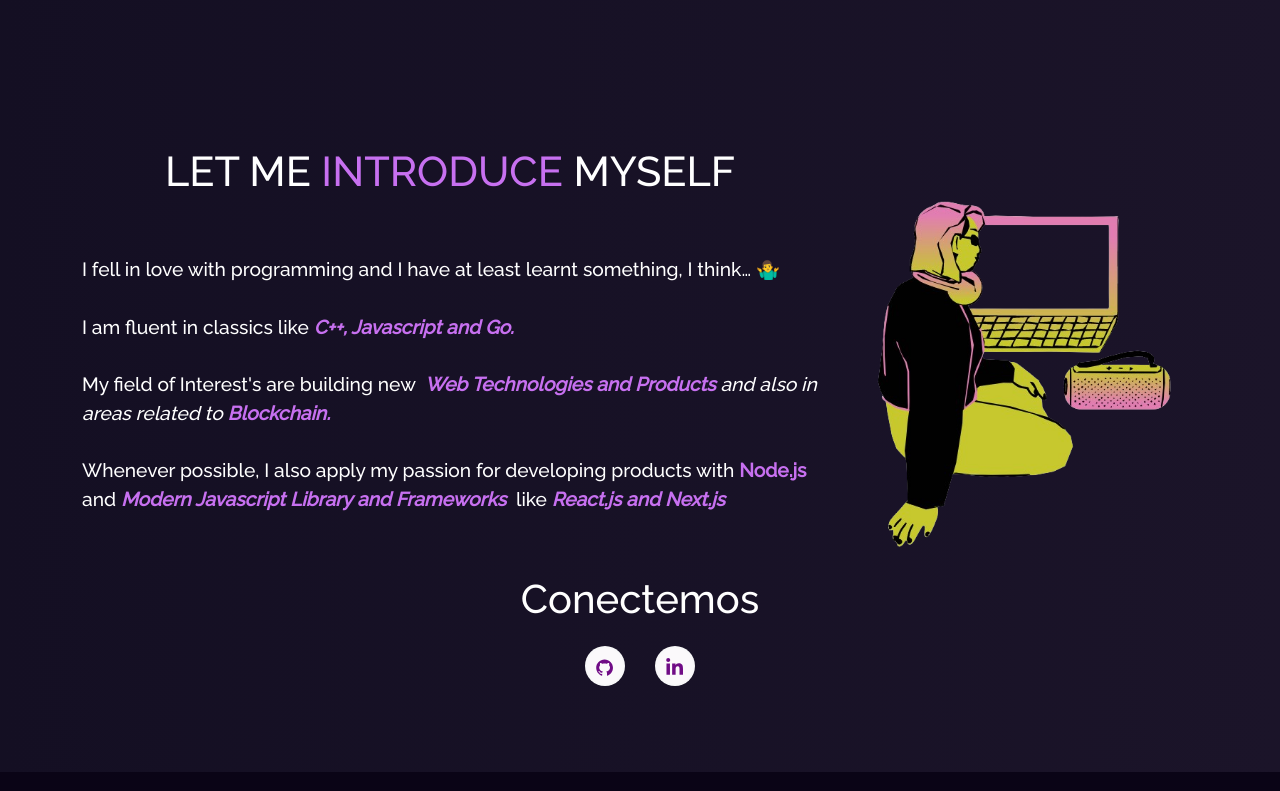
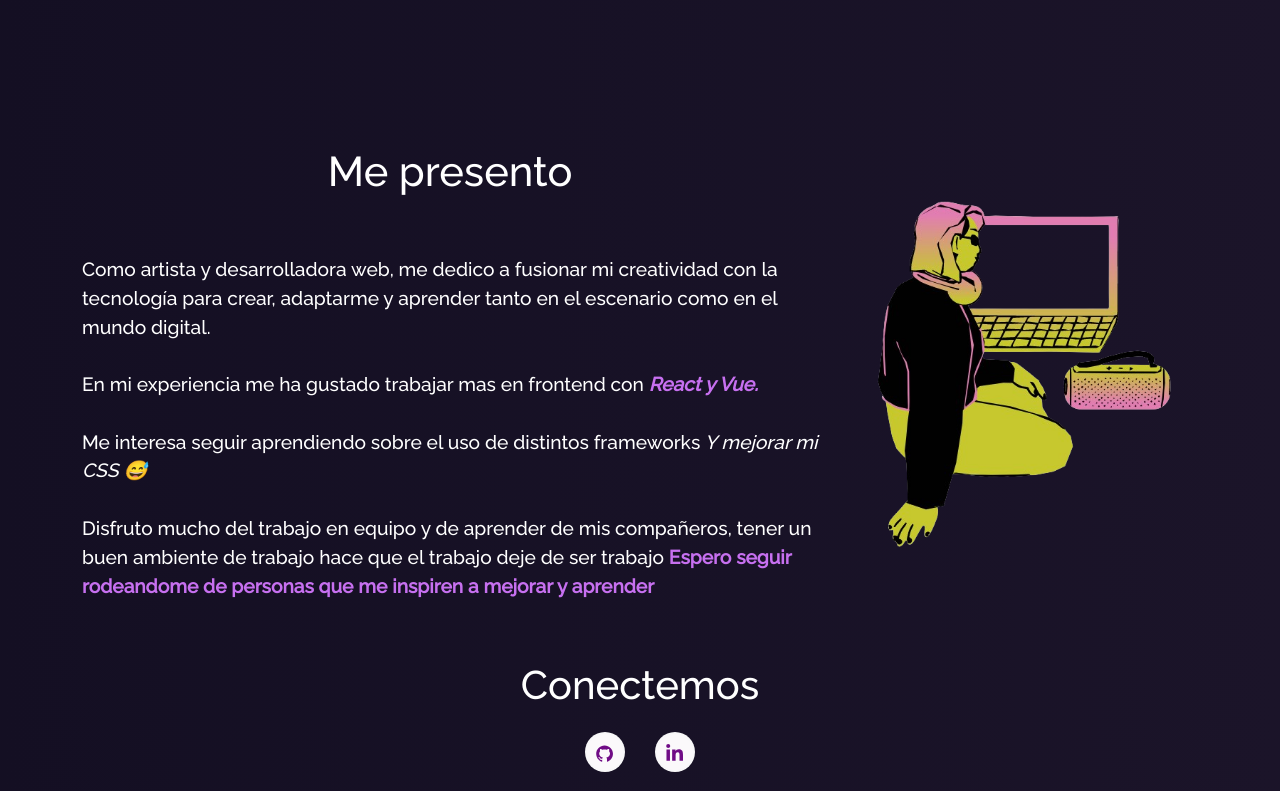
Before and after one commit to OLAEMJO8/Portfolio2024, a React (Create React App) app: page / in a window 1280 px wide. Shown: the part 679-1470 px from the top of the page. Built offline with nearby package versions, Linux system fonts and the light colour scheme.

Commit message:
Edit. Techstack

```diff
--- a/src/components/About/AboutCard.js
+++ b/src/components/About/AboutCard.js
@@ -8,33 +8,30 @@
       <Card.Body>
         <blockquote className="blockquote mb-0">
           <p style={{ textAlign: "justify" }}>
-            Hi Everyone, I am <span className="purple">Soumyajit Behera </span>
-            from <span className="purple"> Bhubaneswar, India.</span>
+            Hola hola! Soy <span className="purple">Maria Jose Olaechea </span>
+            actualmente vivo en  <span className="purple"> Tandil, Argentina.</span>
             <br />
-            I am currently employed as a software developer at Juspay.
+            Soy desarrolladora web y artista.
+
             <br />
-            I have completed Integrated MSc (IMSc) in Maths and Computing at BIT
-            Mesra.
-            <br />
-            <br />
-            Apart from coding, some other activities that I love to do!
+            Aparte del codigo me gusta:
           </p>
           <ul>
             <li className="about-activity">
-              <ImPointRight /> Playing Games
+              <ImPointRight /> Ser Clown Humanitario
             </li>
             <li className="about-activity">
-              <ImPointRight /> Writing Tech Blogs
+              <ImPointRight /> Pintar
             </li>
             <li className="about-activity">
-              <ImPointRight /> Travelling
+              <ImPointRight /> Leer y escribir
             </li>
           </ul>
 
           <p style={{ color: "rgb(155 126 172)" }}>
-            "Strive to build things that make a difference!"{" "}
+            "Ponele corazon a todo lo que hagas!"{" "}
           </p>
-          <footer className="blockquote-footer">Soumyajit</footer>
+          <footer className="blockquote-footer">Majo</footer>
         </blockquote>
       </Card.Body>
     </Card>
--- a/src/components/About/Techstack.js
+++ b/src/components/About/Techstack.js
@@ -1,68 +1,46 @@
 import React from "react";
 import { Col, Row } from "react-bootstrap";
-import { CgCPlusPlus } from "react-icons/cg";
-import {
-  DiJavascript1,
-  DiReact,
-  DiNodejs,
-  DiMongodb,
-  DiPython,
-  DiGit,
-  DiJava,
-} from "react-icons/di";
-import {
-  SiRedis,
-  SiFirebase,
-  SiNextdotjs,
-  SiSolidity,
-  SiPostgresql,
-} from "react-icons/si";
-import { TbBrandGolang } from "react-icons/tb";
 
+import { DiCss3, DiGithubBadge, DiHtml5, DiNpm} from "react-icons/di";
+import { DiJavascript1, DiReact, DiNodejs, DiBootstrap } from "react-icons/di";
+import { SiFirebase, SiPostgresql } from "react-icons/si";
+import { SiVuedotjs } from "react-icons/si";
 function Techstack() {
   return (
     <Row style={{ justifyContent: "center", paddingBottom: "50px" }}>
       <Col xs={4} md={2} className="tech-icons">
-        <CgCPlusPlus />
-      </Col>
-      <Col xs={4} md={2} className="tech-icons">
         <DiJavascript1 />
-      </Col>
-      <Col xs={4} md={2} className="tech-icons">
-        <TbBrandGolang />
-      </Col>
-      <Col xs={4} md={2} className="tech-icons">
-        <DiNodejs />
       </Col>
       <Col xs={4} md={2} className="tech-icons">
         <DiReact />
       </Col>
       <Col xs={4} md={2} className="tech-icons">
-        <SiSolidity />
+        <SiVuedotjs />
       </Col>
       <Col xs={4} md={2} className="tech-icons">
-        <DiMongodb />
+      <DiHtml5/>
       </Col>
       <Col xs={4} md={2} className="tech-icons">
-        <SiNextdotjs />
+      <DiCss3 />
       </Col>
       <Col xs={4} md={2} className="tech-icons">
-        <DiGit />
+        <DiNodejs />
+      </Col>
+
+      <Col xs={4} md={2} className="tech-icons">
+        <DiBootstrap />
       </Col>
       <Col xs={4} md={2} className="tech-icons">
-        <SiFirebase />
+        <DiGithubBadge />
       </Col>
       <Col xs={4} md={2} className="tech-icons">
-        <SiRedis />
+        <DiNpm />
       </Col>
       <Col xs={4} md={2} className="tech-icons">
         <SiPostgresql />
       </Col>
       <Col xs={4} md={2} className="tech-icons">
-        <DiPython />
-      </Col>
-      <Col xs={4} md={2} className="tech-icons">
-        <DiJava />
+        <SiFirebase />
       </Col>
     </Row>
   );
--- a/src/components/Home/Home2.js
+++ b/src/components/Home/Home2.js
@@ -15,40 +15,25 @@
         <Row>
           <Col md={8} className="home-about-description">
             <h1 style={{ fontSize: "2.6em" }}>
-              LET ME <span className="purple"> INTRODUCE </span> MYSELF
+              Me presento<span className="purple"> </span>
             </h1>
             <p className="home-about-body">
-              I fell in love with programming and I have at least learnt
-              something, I think… 🤷‍♂️
+            Como artista y desarrolladora web, me dedico a fusionar mi creatividad con la tecnología para crear, adaptarme y aprender tanto en el escenario como en el mundo digital.
               <br />
-              <br />I am fluent in classics like
+              <br /> En mi experiencia me ha gustado trabajar mas en frontend con
               <i>
-                <b className="purple"> C++, Javascript and Go. </b>
+                <b className="purple"> React y Vue. </b>
               </i>
               <br />
               <br />
-              My field of Interest's are building new &nbsp;
-              <i>
-                <b className="purple">Web Technologies and Products </b> and
-                also in areas related to{" "}
-                <b className="purple">
-                  Blockchain.
-                </b>
+              Me interesa seguir aprendiendo sobre el uso de distintos frameworks
+              <i> Y mejorar mi CSS 😅
+
               </i>
               <br />
               <br />
-              Whenever possible, I also apply my passion for developing products
-              with <b className="purple">Node.js</b> and
-              <i>
-                <b className="purple">
-                  {" "}
-                  Modern Javascript Library and Frameworks
-                </b>
-              </i>
-              &nbsp; like
-              <i>
-                <b className="purple"> React.js and Next.js</b>
-              </i>
+             Disfruto mucho del trabajo en equipo y de aprender de mis compañeros, tener un buen ambiente de trabajo hace que el trabajo deje de ser trabajo <b className="purple">Espero seguir rodeandome de personas que me inspiren a mejorar y aprender</b>
+
             </p>
           </Col>
           <Col md={4} className="myAvtar">
```
